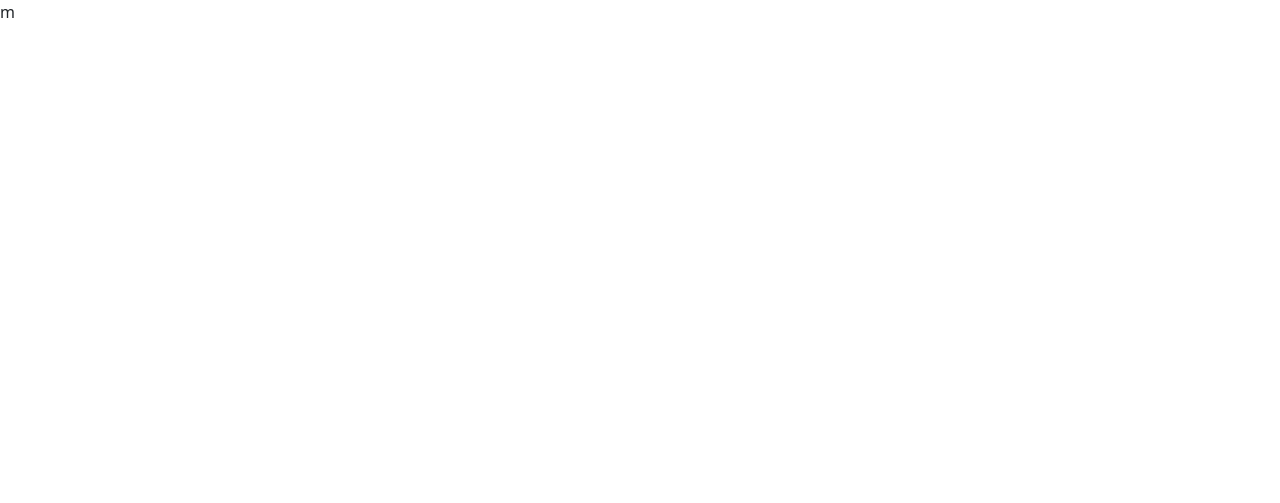
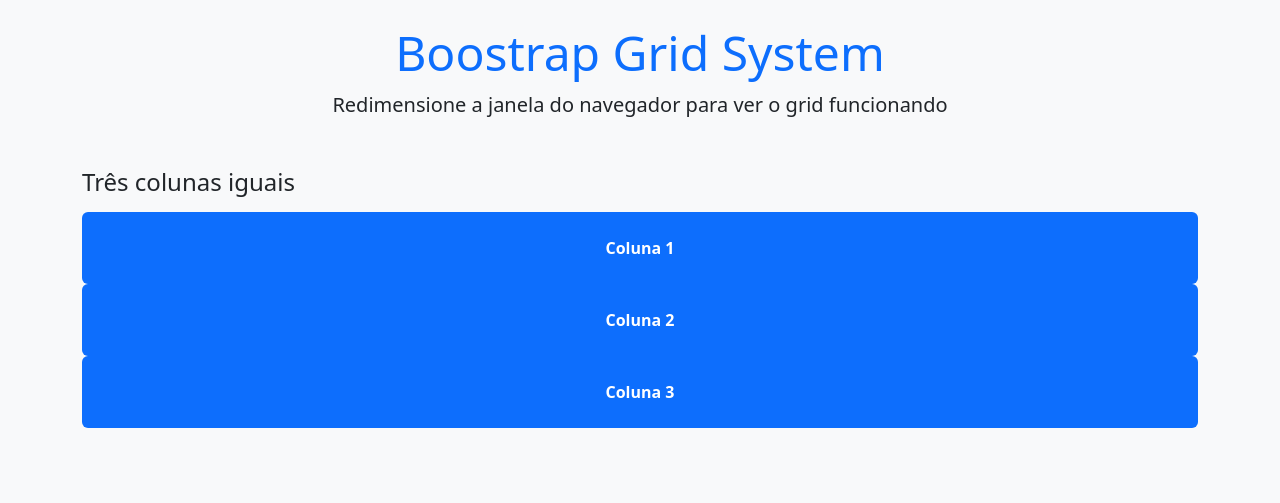
Before and after one commit to Rocha0101/Exemplo-grid, a website built with Vite: page index.html in a window 1280 px wide. Built offline with nearby package versions, Linux system fonts and the light colour scheme.

Commit message:
Add files via upload

```diff
--- a/index.html
+++ b/index.html
@@ -3,9 +3,34 @@
 <head>
     <meta charset="UTF-8">
     <meta name="viewport" content="width=device-width, initial-scale=1.0">
-    <title>Document</title>
+    <title>Exemplo Grid System</title>
 </head>
-<body>
+<body class="bg-light p-4">
+    <div class="container">
+        <!---Cabecalho-->
+        <header class="mb-5 text-center">
+            <h1 class="display-5 text-primary">Boostrap Grid System</h1>
+            <p class="lead tet-secondary">
+                Redimensione a janela do navegador para ver o grid funcionando
+            </p>
+        </header>
 
+        <!--Inciando o Grid-->
+        <section class="mb-5">
+            <h2 class="h4 mb-3"> Três colunas iguais</h2>
+            <div clss="row g-3">
+                <div class="col">
+                    <div class="demo-box"> Coluna 1</div>
+                </div>
+                <div class="col">
+                    <div class="demo-box"> Coluna 2</div>
+                </div>
+                <div class="col">
+                    <div class="demo-box"> Coluna 3</div>
+                </div>
+            </div>
+        </section>
+    </div>
+    <script type="module" src="/src/main.js"></script>
 </body>
-</html>m
+</html>
--- a/src/main.js
+++ b/src/main.js
@@ -1,5 +1,7 @@
+//Importa todo o CSS do Bootstrap para o projeto
 import 'bootstrap/dist/css/bootstrap.min.css';
 
+//Importa estilos personalizados do projeto
 import './style.css';
 
 console.log('Bootstrap e Vite carregados com sucesso');
```
Also changed, not shown: package.json (line endings or trailing spaces), src/style.css (line endings or trailing spaces).
